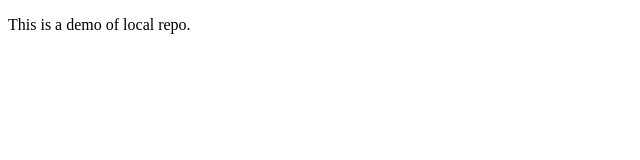
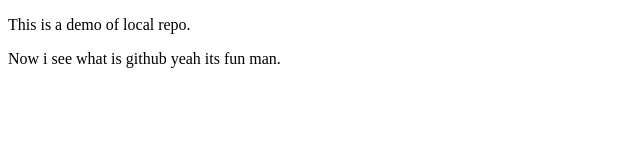
Before and after one commit to deep-maji/Project_2, a plain HTML site: page index.html in a window 1280 px wide. Shown: the whole page, without its empty margins (0-640 px from the left). Drawn offline with Linux system fonts and the light colour scheme.

Commit message:
New changes in html.

```diff
--- a/index.html
+++ b/index.html
@@ -7,5 +7,6 @@
 </head>
 <body>
     <p>This is a demo of local repo.</p>
+    <p>Now i see what is github yeah its fun man.</p>
 </body>
 </html>
```
